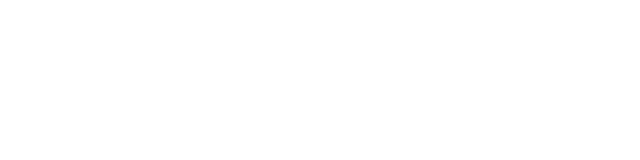
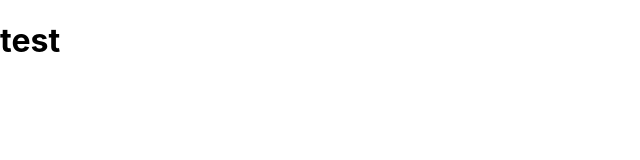
Before and after one commit to M0Shalaan/notes_app_react, a React (Create React App) app: page / in a window 1280 px wide. Shown: the top 160 px of the page, without its empty margins (0-640 px from the left). Built offline with nearby package versions, Linux system fonts and the light colour scheme.

Commit message:
fixed routes

```diff
--- a/src/App.js
+++ b/src/App.js
@@ -1,8 +1,14 @@
-import {Route,Routes} from 'react-router-dom';
+import { Route, Routes, BrowserRouter } from "react-router-dom";
+import Home from "./pages/Home";
+
 function App() {
   return (
     <div className="App">
-
+      <BrowserRouter>
+        <Routes>
+          <Route path="/" element={<Home />} />
+        </Routes>
+      </BrowserRouter>
     </div>
   );
 }
--- a/src/pages/Home.js
+++ b/src/pages/Home.js
@@ -1,9 +1,17 @@
 import React from "react";
-import { useState } from "react";
 
 // constants for app
 const Home = () => {
 
+
+
+
+
+  return (
+    <div>
+      <h1>test</h1>
+    </div>
+  );
 };
 
 export default Home;
```
